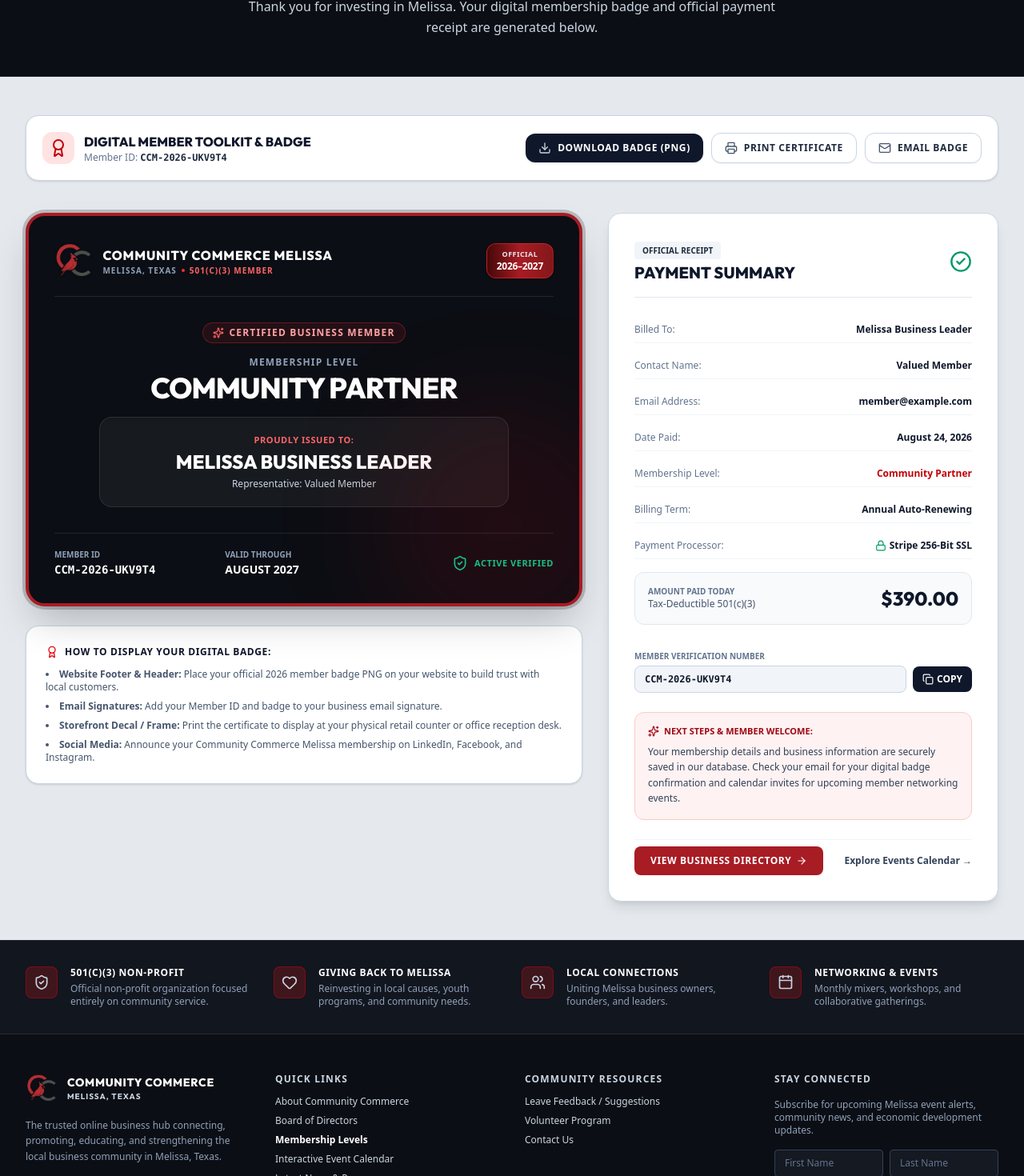
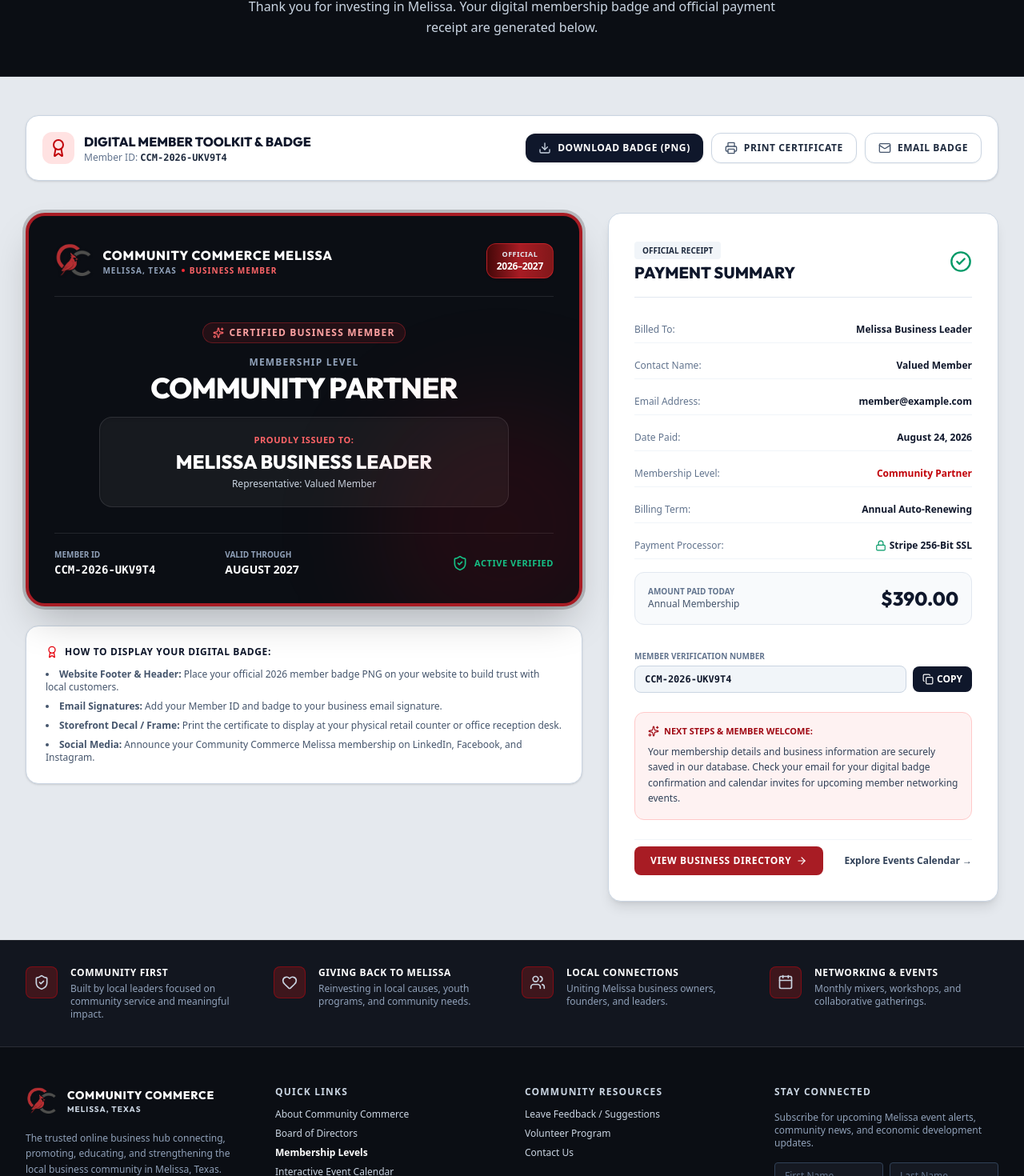
Before and after one commit to brettz6771/community-commerce-melissa, a Next.js app: page /membership/receipt in a window 1280 px wide. Shown: the part 232-1702 px from the top of the page at 80% size. Built offline with nearby package versions, Linux system fonts and the light colour scheme; no server answers; a web font is replaced by a local one.

Commit message:
chore: streamline and reduce repetitive 501(c)(3) phrasing across site

```diff
--- a/src/app/about/page.tsx
+++ b/src/app/about/page.tsx
@@ -20,7 +20,7 @@ export default function AboutPage() {
     { title: "Connection", desc: "Fostering genuine relationships, business collaboration, and active peer networking across Melissa." },
     { title: "Promotion & Visibility", desc: "Equipping local businesses with live directory rankings, member badge credentials, and high-impact spotlight reach." },
     { title: "Education & Growth", desc: "Providing practical workshops, leadership panels, and actionable development resources for entrepreneurs." },
-    { title: "Community Stewardship", desc: "501(c)(3) non-profit leadership reinvesting dues and event proceeds directly into Melissa schools and community causes." }
+    { title: "Community Stewardship", desc: "Reinvesting dues and event proceeds directly into Melissa schools, local youth programs, and community causes." }
   ];
 
   return (
@@ -41,7 +41,7 @@ export default function AboutPage() {
               &ldquo;Not a Chamber. <span className="text-slate-200">A Community.&rdquo;</span>
             </h1>
             <p className="text-slate-300 text-base sm:text-lg leading-relaxed">
-              We are an official 501(c)(3) non-profit organization dedicated to serving Melissa, giving back to local causes, and championing local business growth.
+              Dedicated to serving Melissa, giving back to local causes, and championing local business growth.
             </p>
           </div>
         </div>
@@ -65,7 +65,7 @@ export default function AboutPage() {
               </p>
 
               <p className="text-slate-600 text-sm sm:text-base leading-relaxed">
-                <strong>Community Commerce Melissa</strong> was founded as an official 501(c)(3) non-profit organization to provide a nimble, relationship-driven platform focused on giving back, community stewardship, and active local promotion.
+                <strong>Community Commerce Melissa</strong> was founded as a 501(c)(3) non-profit organization to provide a nimble, relationship-driven platform focused on giving back, community stewardship, and active local promotion.
               </p>
 
               <div className="bg-slate-50 border-l-4 border-slate-400 p-4 rounded-r-lg">
@@ -105,7 +105,7 @@ export default function AboutPage() {
               </div>
               <h3 className="text-xl font-extrabold font-outfit text-slate-900 uppercase">OUR MISSION</h3>
               <p className="text-slate-600 text-sm leading-relaxed">
-                To serve Melissa, Texas as a dedicated 501(c)(3) non-profit organization — connecting local entrepreneurs, giving back to community causes, and building a supportive, thriving economic ecosystem.
+                To serve Melissa, Texas — connecting local entrepreneurs, giving back to community causes, and building a supportive, thriving economic ecosystem.
               </p>
             </div>
 
--- a/src/app/contact/feedback/page.tsx
+++ b/src/app/contact/feedback/page.tsx
@@ -306,7 +306,7 @@ export default function FeedbackPage() {
                     Why Your Voice Matters
                   </h3>
                   <p className="text-xs text-slate-300 leading-relaxed">
-                    Community Commerce Melissa is a grassroots 501(c)(3) organization built to serve local businesses and families.
+                    Community Commerce Melissa is a grassroots organization built to serve local businesses and families.
                   </p>
                 </div>
 
--- a/src/app/contact/page.tsx
+++ b/src/app/contact/page.tsx
@@ -224,8 +224,9 @@ export default function ContactPage() {
                   </div>
                 </div>
 
-                <div className="pt-4 border-t border-white/10 text-xs text-slate-400">
-                  Domain: <strong className="text-slate-200">CommunityCommerceMelissa.org</strong>
+                <div className="pt-4 border-t border-white/10 text-xs text-slate-400 space-y-1">
+                  <div>Status: <strong className="text-slate-200">Official 501(c)(3) Non-Profit</strong></div>
+                  <div>Domain: <strong className="text-slate-200">CommunityCommerceMelissa.org</strong></div>
                 </div>
               </div>
 
--- a/src/app/membership/page.tsx
+++ b/src/app/membership/page.tsx
@@ -87,8 +87,8 @@ function MembershipContent() {
       a: "Corporate sponsorships are tailored for larger organizations, regional employers, healthcare providers, and developers wanting substantial community impact. Sponsorship packages can include presenting sponsorships, annual program underwriting, premium logo placement, and speaking opportunities."
     },
     {
-      q: "Is Community Commerce Melissa a non-profit?",
-      a: "Yes, Community Commerce Melissa is an official 501(c)(3) non-profit organization dedicated to fostering community connection, economic strength, and local non-profit support throughout Melissa, Texas."
+      q: "What type of organization is Community Commerce Melissa?",
+      a: "Community Commerce Melissa is a community-focused non-profit organization dedicated to fostering local business connection, economic strength, and community support throughout Melissa, Texas."
     },
     {
       q: "How quickly is my business directory listing activated?",
--- a/src/app/membership/receipt/page.tsx
+++ b/src/app/membership/receipt/page.tsx
@@ -207,10 +207,10 @@ function ReceiptBadgeContent() {
       ctx.textAlign = "center";
       ctx.fillText("COMMUNITY COMMERCE MELISSA, TX", 600, 125);
 
-      // 4. Subtitle / 501(c)(3)
+      // 4. Subtitle
       ctx.fillStyle = "#94A3B8";
       ctx.font = "bold 18px sans-serif";
-      ctx.fillText("OFFICIAL 501(c)(3) NON-PROFIT BUSINESS MEMBER", 600, 205);
+      ctx.fillText("OFFICIAL VERIFIED BUSINESS MEMBER", 600, 205);
 
       // 5. Tier Name Banner
       ctx.fillStyle = "#FFFFFF";
@@ -464,7 +464,7 @@ function ReceiptBadgeContent() {
                       <div className="text-[10px] font-bold text-slate-400 uppercase tracking-widest flex items-center gap-1.5">
                         <span>MELISSA, TEXAS</span>
                         <span className="w-1 h-1 rounded-full bg-red-500" />
-                        <span className="text-red-400">501(c)(3) MEMBER</span>
+                        <span className="text-red-400">BUSINESS MEMBER</span>
                       </div>
                     </div>
                   </div>
@@ -605,7 +605,7 @@ function ReceiptBadgeContent() {
                   <div className="bg-slate-50 p-4 rounded-xl border border-slate-200 flex items-center justify-between mt-4">
                     <div>
                       <div className="text-[10px] font-black text-slate-500 uppercase">AMOUNT PAID TODAY</div>
-                      <div className="text-xs text-slate-600">Tax-Deductible 501(c)(3)</div>
+                      <div className="text-xs text-slate-600">Annual Membership</div>
                     </div>
                     <div className="text-2xl font-black font-outfit text-slate-900">
                       ${receiptData?.amount?.toFixed(2) || "390.00"}
@@ -732,7 +732,7 @@ function ReceiptBadgeContent() {
                   textTransform: "uppercase",
                 }}
               >
-                Melissa, Collin County, Texas • 501(c)(3) Non-Profit Organization
+                Melissa, Collin County, Texas • Official Business Membership
               </div>
             </div>
           </div>
--- a/src/components/Footer.tsx
+++ b/src/components/Footer.tsx
@@ -26,8 +26,8 @@ export default function Footer() {
               <ShieldCheck className="w-5 h-5" />
             </div>
             <div>
-              <h4 className="text-xs font-bold uppercase tracking-wider text-white">501(c)(3) NON-PROFIT</h4>
-              <p className="text-xs text-slate-400 mt-1">Official non-profit organization focused entirely on community service.</p>
+              <h4 className="text-xs font-bold uppercase tracking-wider text-white">COMMUNITY FIRST</h4>
+              <p className="text-xs text-slate-400 mt-1">Built by local leaders focused on community service and meaningful impact.</p>
             </div>
           </div>
 
--- a/src/components/MembershipCTASection.tsx
+++ b/src/components/MembershipCTASection.tsx
@@ -191,7 +191,7 @@ export default function MembershipCTASection({ onOpenJoinModal }: MembershipCTAS
         <div className="pt-2 flex flex-col sm:flex-row items-center justify-between gap-3 text-xs text-slate-400 text-center sm:text-left">
           <div className="flex items-center gap-1.5 justify-center sm:justify-start">
             <ShieldCheck className="w-3.5 h-3.5 text-red-400 shrink-0" />
-            <span>Official 501(c)(3) Non-Profit • Tax-Deductible Dues</span>
+            <span>Dedicated Community Support • Local Business Growth</span>
           </div>
 
           <div className="flex flex-wrap items-center justify-center gap-4 text-xs">
--- a/src/components/QuoteSection.tsx
+++ b/src/components/QuoteSection.tsx
@@ -41,7 +41,7 @@ export default function QuoteSection({ onOpenJoinModal }: { onOpenJoinModal?: ()
   }, [hasPlayed]);
 
   const checkItems = [
-    "Official 501(c)(3) non-profit organization",
+    "Community-driven organization built for Melissa",
     "Dedicated to community stewardship & giving back",
     "Fostering local business growth & relationships",
     "Accessible membership & collaborative events"
@@ -141,7 +141,7 @@ export default function QuoteSection({ onOpenJoinModal }: { onOpenJoinModal?: ()
               </h2>
 
               <p className="text-slate-300 text-sm sm:text-base leading-relaxed font-normal pt-1">
-                &ldquo;We&apos;re here to champion local business, give back through non-profit stewardship, and create opportunities that fuel our community forward.&rdquo;
+                &ldquo;We&apos;re here to champion local business, give back through local stewardship, and create opportunities that fuel our community forward.&rdquo;
               </p>
             </div>
 
```
